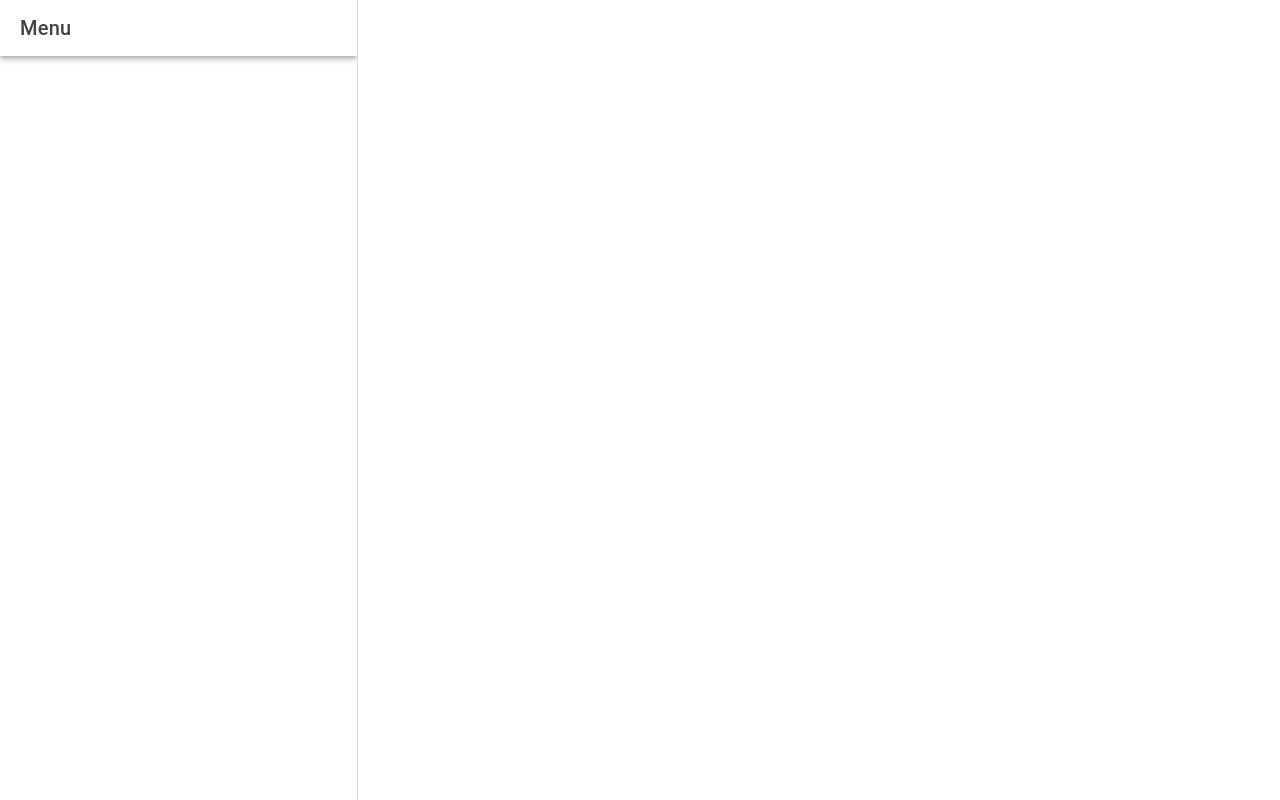
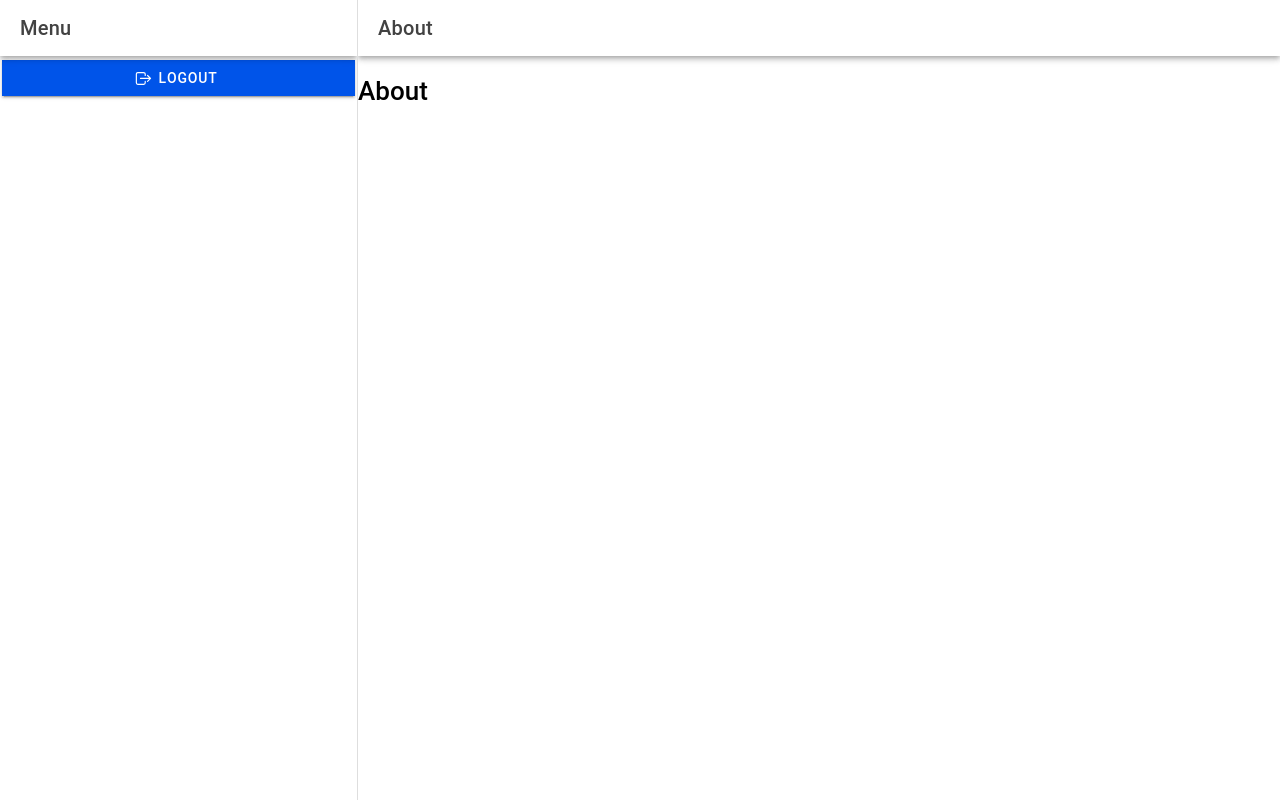
Before and after one commit to ranssyyy/it35b-mobile, a React (Vite) app: page /app/about in a window 1280 px wide. Built offline with nearby package versions, Linux system fonts and the light colour scheme.

Commit message:
Fixes the login which does not goes to next page

```diff
--- a/package.json
+++ b/package.json
@@ -17,8 +17,8 @@
     "@capacitor/haptics": "8.0.1",
     "@capacitor/keyboard": "8.0.2",
     "@capacitor/status-bar": "8.0.2",
-    "@ionic/react": "^8.8.3",
-    "@ionic/react-router": "^8.5.0",
+    "@ionic/react": "^8.8.2",
+    "@ionic/react-router": "^8.8.2",
     "@types/react-router": "^5.1.20",
     "@types/react-router-dom": "^5.3.3",
     "ionicons": "^7.4.0",
--- a/src/App.tsx
+++ b/src/App.tsx
@@ -32,9 +32,9 @@
 
 /* Theme variables */
 import './theme/variables.css';
+import Template from './pages/Template';
 import Login from './pages/Login';
 import Menu from './pages/Menu';
-
 
 
 setupIonicReact();
@@ -43,8 +43,11 @@
   <IonApp>
     <IonReactRouter>
       <IonRouterOutlet>
-        <Route exact path="/" component={Login}/>
-        <Route  path="/app" component={Menu}/>
+        <Route exact path="/login" component={Login}/>
+        <Route path="/app" component={Menu}/>
+        <Route exact path="/">
+          <Redirect to="/login"/>
+        </Route>
       </IonRouterOutlet>
     </IonReactRouter>
   </IonApp>
--- a/src/pages/About.tsx
+++ b/src/pages/About.tsx
@@ -0,0 +1,20 @@
+import { IonButton, IonContent, IonHeader, IonMenuButton, IonPage, IonTitle, IonToolbar } from '@ionic/react';
+
+const About:React.FC = () => {
+    return (
+        <IonPage>
+            <IonHeader>
+                    <IonToolbar>
+                        <IonMenuButton slot="start"></IonMenuButton>
+                        <IonTitle>About</IonTitle>
+                </IonToolbar>
+            </IonHeader>
+
+            <IonContent fullscreen>
+                <h1>About</h1>
+            </IonContent>
+        </IonPage>
+    );
+};
+
+export default About;
--- a/src/pages/Home.tsx
+++ b/src/pages/Home.tsx
@@ -1,6 +1,7 @@
-import { IonButtons, IonContent, IonHeader, IonMenu, IonMenuButton, IonPage, IonTitle, IonToolbar } from '@ionic/react';
+import { IonButton, IonButtons, IonContent, IonHeader, IonMenuButton, IonPage, IonTitle, IonToolbar } from '@ionic/react';
 import ExploreContainer from '../components/ExploreContainer';
 import './Home.css';
+
 
 const Home: React.FC = () => {
   return (
@@ -10,7 +11,7 @@
           <IonButtons slot="start">
             <IonMenuButton></IonMenuButton>
           </IonButtons>
-          <IonTitle>Blank</IonTitle>
+          <IonTitle>Rhics</IonTitle>
         </IonToolbar>
       </IonHeader>
       <IonContent fullscreen>
@@ -20,6 +21,8 @@
           </IonToolbar>
         </IonHeader>
         <ExploreContainer />
+
+
       </IonContent>
     </IonPage>
   );
--- a/src/pages/Login.tsx
+++ b/src/pages/Login.tsx
@@ -1,32 +1,24 @@
-import { IonButton, IonButtons, IonContent, IonHeader, IonMenuButton, IonPage, IonTitle, IonToolbar, useIonRouter } from "@ionic/react";
+import { IonButton, IonContent, IonHeader, IonMenuButton, IonPage, IonTitle, IonToolbar, useIonRouter } from '@ionic/react';
 
 const Login:React.FC = () => {
     const navigation = useIonRouter();
-
     const doLogin = () => {
-        navigation.push('/app', 'forward', 'replace');
+        navigation.push('/app','forward','replace');
     }
-    return(
+    return (
         <IonPage>
             <IonHeader>
-                <IonToolbar>
-                    <IonButtons slot="start">
-                        <IonMenuButton></IonMenuButton>
-                    </IonButtons>
-                    <IonTitle>LogIn</IonTitle>
+                    <IonToolbar>
+                        <IonTitle>Login</IonTitle>
                 </IonToolbar>
             </IonHeader>
 
             <IonContent fullscreen>
-               <IonButton expand="full" onClick={()=> doLogin()}>
-                Login
-
-               </IonButton>
+                <IonButton expand="full" onClick={() => doLogin()}>Login
+                </IonButton>
             </IonContent>
         </IonPage>
-
     );
-
 };
 
 export default Login;
--- a/src/pages/Menu.tsx
+++ b/src/pages/Menu.tsx
@@ -1,7 +1,11 @@
-import { IonContent, IonHeader, IonIcon, IonItem, IonLabel, IonMenu, IonMenuToggle, IonPage, IonRouterOutlet, IonSplitPane, IonTitle, IonToolbar } from "@ionic/react";
-import { Redirect, Route } from "react-router";
-import { homeOutline, informationCircleOutline } from "ionicons/icons";
+import { IonButton, IonContent, IonHeader, IonIcon, IonItem, IonLabel, IonMenu, IonMenuToggle, IonPage, IonRouterOutlet, IonSplitPane, IonTitle, IonToolbar } from "@ionic/react";
+import { Redirect, Route } from "react-router-dom";
 import Home from "./Home";
+import About from "./About";
+import { informationCircleOutline, logOutOutline } from "ionicons/icons";
+import { homeOutline } from "ionicons/icons";
+import React from "react";
+
 
 const Menu: React.FC = () => {
 
@@ -13,39 +17,51 @@
         <IonPage>
             <IonSplitPane contentId="main">
                 <IonMenu contentId="main">
+
                     {/*Header*/}
                     <IonHeader>
                         <IonToolbar>
                             <IonTitle>Menu</IonTitle>
                         </IonToolbar>
                     </IonHeader>
+
                     {/*Content*/}
                     <IonContent>
 
                        {path.map((item,index) => (
-                        <IonMenuToggle key={index}>
-                            <IonItem routerLink={item.url} routerDirection="forward">
-                                <IonIcon icon={item.icon} slot="start"/>
-                                <IonLabel>{item.name}</IonLabel>
+                            <IonMenuToggle key={index}>
+                                <IonItem routerLink={item.url} routerDirection="forward">
+                                    <IonIcon></IonIcon>
+                                    <IonIcon icon={item.icon} slot="start"></IonIcon>
+                                    <IonLabel>{item.name}</IonLabel>
                             </IonItem>
 
                         </IonMenuToggle>
                        ))}
 
+                       <IonButton routerLink="/login" routerDirection="back" expand="full">
+                            <IonIcon icon={logOutOutline} slot="start"></IonIcon>Logout
+                        </IonButton>
+
                     </IonContent>
+
+
                 </IonMenu>
                 {/*Routing*/}
                 <IonRouterOutlet id="main">
 
-                    <Route exact path="/app" component={Home}/>
+                   <Route exact path="/app/home" component={Home}></Route>
                     <Route exact path="/app">
                         <Redirect to="/app/home"/>
                     </Route>
+
+                    <Route exact path="/app/about" component={About}></Route>
+
                 </IonRouterOutlet>
             </IonSplitPane>
         </IonPage>
 
-    )
+    );
     };
 
 
```
Also changed, not shown: 1 other file (tests, documents, lock files or other folders).
